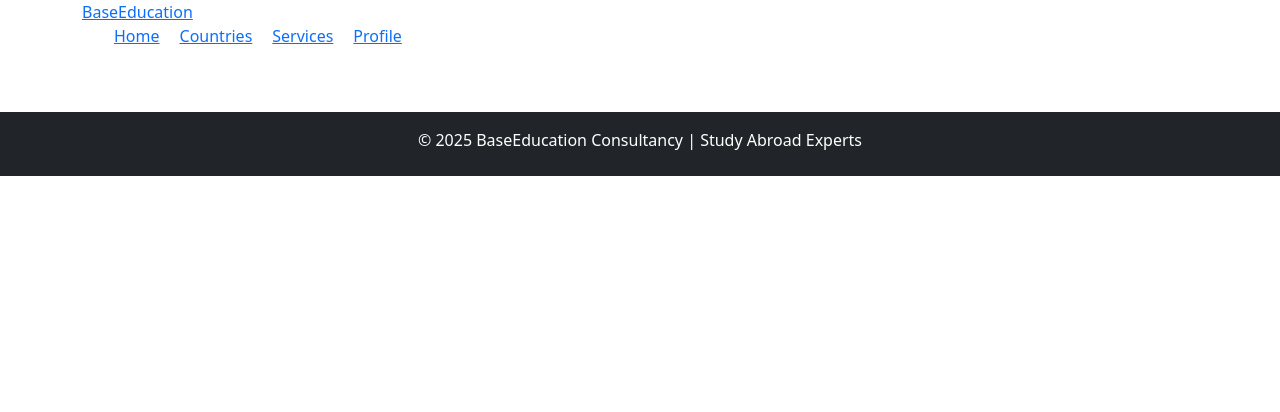
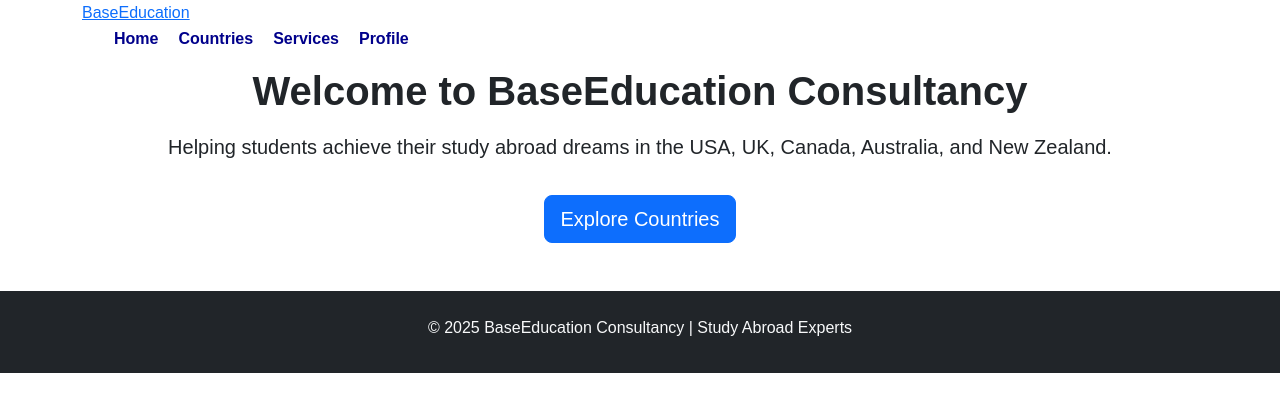
Before and after one commit to serajstudy/Capstone-FrontendProject, a React (Vite) app: page / in a window 1280 px wide. Shown: the top 412 px of the page. Built offline with nearby package versions, Linux system fonts and the light colour scheme.

Commit message:
Home created

```diff
--- a/src/App.css
+++ b/src/App.css
@@ -1,14 +1,142 @@
-ul {
-  display: flex;
-  list-style: none;
-  gap: 20px;}
-
-.nav-menu li {
-  cursor: pointer;
-  font-weight: 500;
-  display: flex;
+/* GLOBAL RESET */
+* {
+  margin: 0;
+  padding: 0;
+  box-sizing: border-box;
+  font-family: "Poppins", sans-serif;
 }
 
-.nav-menu li:hover {
+/* BODY */
+body {
+  background-color: #cff4fc(29, 64, 145);
+  color:#cff4fc(32, 46, 204);
+  line-height: 1.6;
+}
+
+/* NAVBAR */
+.navbar {
+  background-color: lightblue;
+  padding: 15px 30px;
+}
+
+.nav-container {
+  display: flex;
+  justify-content: space-between;
+  align-items: center;
+}
+
+.nav-links {
+  display: flex;
+  gap: 20px;
+  list-style: none;
+}
+
+.nav-links a {
+  text-decoration: none;
+  color: darkblue;
+  font-weight: bold;
+}
+
+.nav-links a:hover {
   color: blue;
 }
+
+/* FOOTER */
+.footer {
+  background-color: darkgray;
+  color: white;
+  padding: 20px;
+  text-align: center;
+}
+
+.footer-links {
+  margin-top: 10px;
+}
+
+.footer-links a {
+  margin: 0 10px;
+  text-decoration: none;
+  color: white;
+}
+
+.footer-links a:hover {
+  text-decoration: underline;
+}
+
+/* PAGE BOXES */
+.page-box {
+  max-width: 1000px;
+  margin: 30px auto;
+  padding: 30px;
+  border: 2px solid lightgray;
+  border-radius: 10px;
+  background-color: beige;
+}
+
+/* BUTTON */
+.button {
+  display: inline-block;
+  margin-top: 20px;
+  padding: 10px 25px;
+  text-decoration: none;
+  background-color: darkblue;
+  color: white;
+  border-radius: 5px;
+}
+
+.button:hover {
+  background-color: blue;
+}
+
+/* COUNTRY CARDS */
+.cards-grid {
+  display: flex;
+  flex-wrap: wrap;
+  gap: 20px;
+  justify-content: center;
+}
+
+.country-card {
+  border: 2px solid lightgray;
+  border-radius: 10px;
+  width: 200px;
+  overflow: hidden;
+  background-color: white;
+  box-shadow: 2px 2px 5px gray;
+  transition: transform 0.3s;
+}
+
+.country-card:hover {
+  transform: translateY(-5px);
+}
+
+.country-card img {
+  width: 100%;
+  height: 120px;
+  object-fit: cover;
+}
+
+.card-content {
+  padding: 10px;
+  text-align: center;
+}
+
+.card-content h3 {
+  color: darkblue;
+}
+
+.card-content p {
+  color: darkslategray;
+}
+
+/* SERVICES */
+.service-box ul {
+  list-style: none;
+  padding-left: 0;
+}
+
+.service-box li {
+  padding: 10px;
+  border-bottom: 1px solid lightgray;
+  color: darkgreen;
+}
--- a/src/Components/Footer.jsx
+++ b/src/Components/Footer.jsx
@@ -2,8 +2,16 @@ import React from "react";
 
 export default function Footer() {
   return (
-    <footer className="bg-dark text-white text-center py-3 mt-5">
-      <p className="mb-2">© 2025 BaseEducation Consultancy | Study Abroad Experts</p>
+    <footer className="bg-dark text-light text-center p-4 mt-5">
+      <div className="container">
+        <p className="mb-2">© 2025 BaseEducation Consultancy | Study Abroad Experts</p>
+        {/* <div>
+          <a href="#" className="footer-link mx-2">Home</a>
+          <a href="#" className="footer-link mx-2">About Us</a>
+          <a href="#" className="footer-link mx-2">Services</a>
+          <a href="#" className="footer-link mx-2">Contact</a>
+        </div> */}
+      </div>
     </footer>
   );
 }
--- a/src/Components/Navbar.jsx
+++ b/src/Components/Navbar.jsx
@@ -14,5 +14,6 @@ export default function Navbar() {
         </ul>
       </div>
     </nav>
+
   );
 }
--- a/src/Pages/Home.jsx
+++ b/src/Pages/Home.jsx
@@ -1,9 +1,14 @@
 import React from "react";
+import { Link } from "react-router-dom";
 
-export default function Home() {
+function Home() {
   return (
-
-      <p>    </p>
-
+    <div className="text-center">
+      <h1 className="fw-bold mb-3">Welcome to BaseEducation Consultancy</h1>
+      <p className="lead">Helping students achieve their study abroad dreams in the USA, UK, Canada, Australia, and New Zealand.</p>
+      <Link className="btn btn-primary btn-lg mt-3" to="/countries">Explore Countries</Link>
+    </div>
   );
 }
+
+export default Home;
--- a/src/index.css
+++ b/src/index.css
@@ -1,10 +1,10 @@
-html,
+/* html,
 body {
   height: 100%;
   box-sizing: border-box;
   margin: 0;
   padding: 0;
-  background-color: var(--blue);
+  background-color: #9ec5fe;
   color: var(--babyBlue);
 }
 
@@ -20,4 +20,4 @@ body {
   --babyBlue: #3F88C5;
   --blue: #032B43;
   --pineGreen: #1ccb1ccf;
-}
+} */
--- a/src/main.jsx
+++ b/src/main.jsx
@@ -4,6 +4,7 @@ import { BrowserRouter } from "react-router-dom";
 import './index.css'
 import App from './App.jsx'
 import 'bootstrap/dist/css/bootstrap.min.css';
+import './App.css';
 
 createRoot(document.getElementById('root')).render(
   <StrictMode>
```
Also changed, not shown: src/App.jsx (+3 -4 lines), src/api/axiosConfig.jsx (+7 -0 lines).
